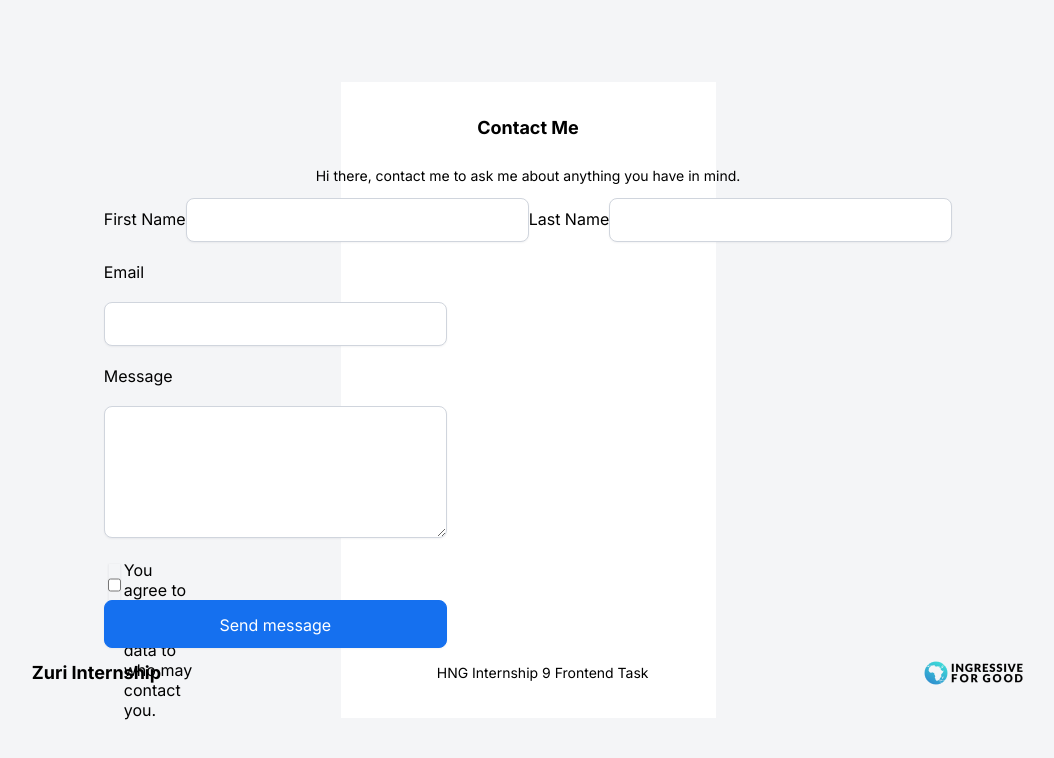
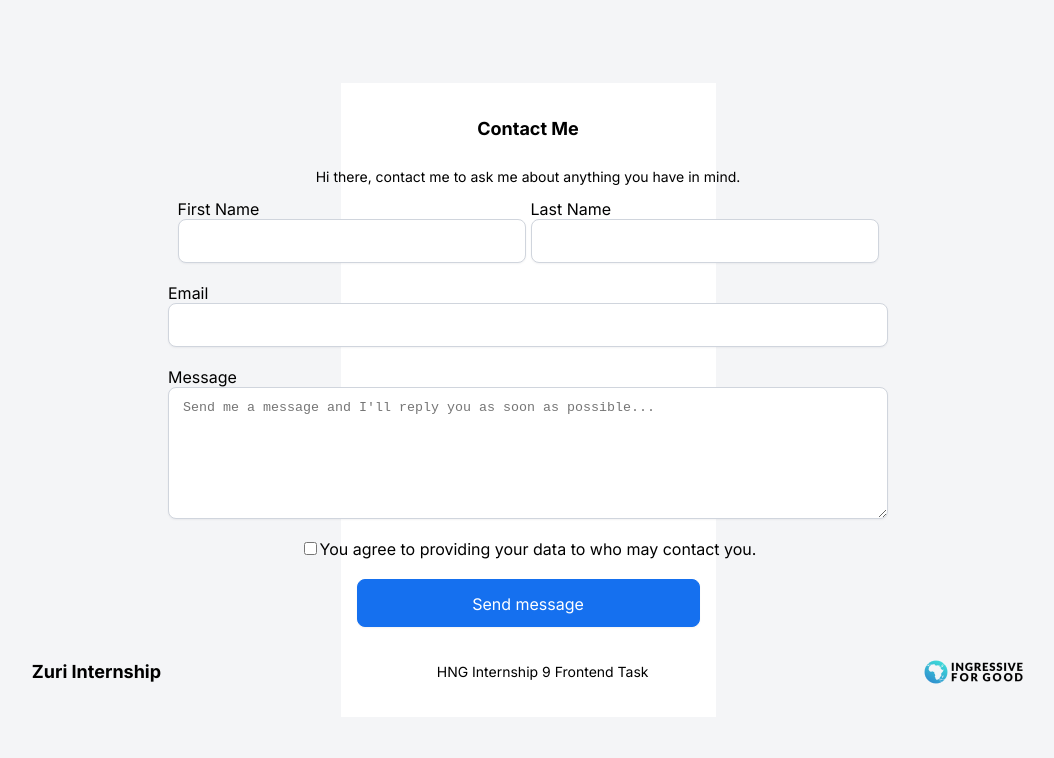
Before and after one commit to bot-Geras/my-linktree, a React (Vite) app: page /contact in a window 1280 px wide. Shown: the top 758 px of the page, without its empty margins (112-1166 px from the left). Built offline with nearby package versions, Linux system fonts and the light colour scheme.

Commit message:
styles: Cahnge the Contact style page

```diff
--- a/src/App.css
+++ b/src/App.css
@@ -1,4 +1,5 @@
 @import url('https://fonts.googleapis.com/css2?family=Inter:wght@400;500;700&display=swap');
+
 * {
   box-sizing: border-box;
 }
@@ -19,7 +20,8 @@
   align-items: center;
 }
 
-h2,p {
+h2,
+p {
   padding: 0;
 }
 
@@ -52,7 +54,7 @@
   align-items: center;
 }
 
-@media (min-width: 1440px ) {
+@media (min-width: 1440px) {
   .App {
     min-width: 1440px;
   }
@@ -107,7 +109,7 @@
 
   }
 
-  header > .header-title {
+  header>.header-title {
     font-weight: 700;
     font-size: 20px;
     line-height: 30px;
@@ -139,7 +141,7 @@
 
 }
 
-.btn-col > a {
+.btn-col>a {
   text-decoration: none;
   font-weight: 500;
   font-size: 14px;
@@ -175,7 +177,7 @@
     min-width: 1216px;
   }
 
-  .btn-col > a {
+  .btn-col>a {
     font-weight: 500;
     font-size: 18px;
     line-height: 28px;
@@ -254,7 +256,7 @@
 }
 
 section {
-  gap: 20px;
+  margin-bottom: 20px;
 }
 
 form {
@@ -266,11 +268,13 @@
 
 }
 
-input:nth-child(-n+6) {
+.input-1,
+.input-2,
+.input-3 {
   padding: 10px 14px;
   gap: 8px;
 
-width: 343px;
+  width: 348px;
   height: 44px;
 
   /* Base/White */
@@ -283,6 +287,7 @@
 
   box-shadow: 0px 1px 2px rgba(16, 24, 40, 0.05);
   border-radius: 8px;
+
 }
 
 textarea {
@@ -302,16 +307,6 @@
 
   box-shadow: 0px 1px 2px rgba(16, 24, 40, 0.05);
   border-radius: 8px;
-}
-
-.checkbox {
-  display: flex;
-  flex-direction: row;
-  padding: 2px 0px 0px;
-
-width: 20px;
-height: 22px;
-
 }
 
 .submit__btn {
@@ -342,3 +337,88 @@
   color: #FFFFFF;
 
 }
+
+.input_col {
+  display: flex;
+  flex-direction: column;
+}
+
+@media (min-width: 1280px) {
+
+  form {
+    align-items: center;
+  }
+
+  .row_inputs {
+    display: flex;
+    flex-direction: row;
+    gap: 5px;
+
+  }
+
+  .input-1,
+  .input-2 {
+    padding: 10px 14px;
+    gap: 8px;
+
+    width: 348px;
+    height: 44px;
+
+    /* Base/White */
+
+    background: #FFFFFF;
+    /* Gray/300 */
+
+    border: 1px solid #D0D5DD;
+    /* Shadow/xs */
+
+    box-shadow: 0px 1px 2px rgba(16, 24, 40, 0.05);
+    border-radius: 8px;
+
+  }
+
+  .input-3 {
+    padding: 10px 14px;
+    gap: 8px;
+
+    width: 720px;
+    height: 44px;
+
+    /* Base/White */
+
+    background: #FFFFFF;
+    /* Gray/300 */
+
+    border: 1px solid #D0D5DD;
+    /* Shadow/xs */
+
+    box-shadow: 0px 1px 2px rgba(16, 24, 40, 0.05);
+    border-radius: 8px;
+  }
+
+  textarea {
+    padding: 12px 14px;
+gap: 8px;
+
+width: 720px;
+height: 132px;
+
+/* Base/White */
+
+background: #FFFFFF;
+/* Gray/300 */
+
+border: 1px solid #D0D5DD;
+/* Shadow/xs */
+
+box-shadow: 0px 1px 2px rgba(16, 24, 40, 0.05);
+border-radius: 8px;
+
+  }
+  .checkbox {
+    display: flex;
+
+    justify-content: start;
+    align-items: flex-start;
+  }
+}
--- a/src/pages/Contact.jsx
+++ b/src/pages/Contact.jsx
@@ -31,20 +31,25 @@
       <p>Hi there, contact me to ask me about anything you have in mind.</p>
       <section>
       <form onSubmit={handleSubmit}>
-        <div className="input-row">
+
+
+        <div className="row_inputs">
+        <div className="input_col">
         <label htmlFor="first_name">First Name</label>
         <input
-
+          className="input-1"
           id="first_name"
           type="text"
           onChange={handleChange}
           name="firstname"
           value={formData.firstname}
         />
+        </div>
 
+        <div className="input_col">
         <label htmlFor="last_name">Last Name</label>
         <input
-
+          className="input-2"
           id="last_name"
           type="text"
           onChange={handleChange}
@@ -52,26 +57,35 @@
           value={formData.lastname}
         />
         </div>
+        </div>
 
+
+        <div className="input_col">
         <label htmlFor="email">Email</label>
         <input
+        className="input-3"
           id="email"
           type="email"
           onChange={handleChange}
           name="mail"
           value={formData.mail}
         />
+        </div>
 
+        <div className="input_col">
         <label htmlFor="message">Message</label>
         <textarea
           id="message"
           name="message"
           onChange={handleChange}
           value={formData.message}
+          placeholder="Send me a message and I'll reply you as soon as possible..."
         />
+        </div>
 
         <div className="checkbox">
         <input
+        className="input-4"
           type="checkbox"
           onChange={handleChange}
           id="check"
```
Lines whose indentation alone changed are shown as unchanged.
